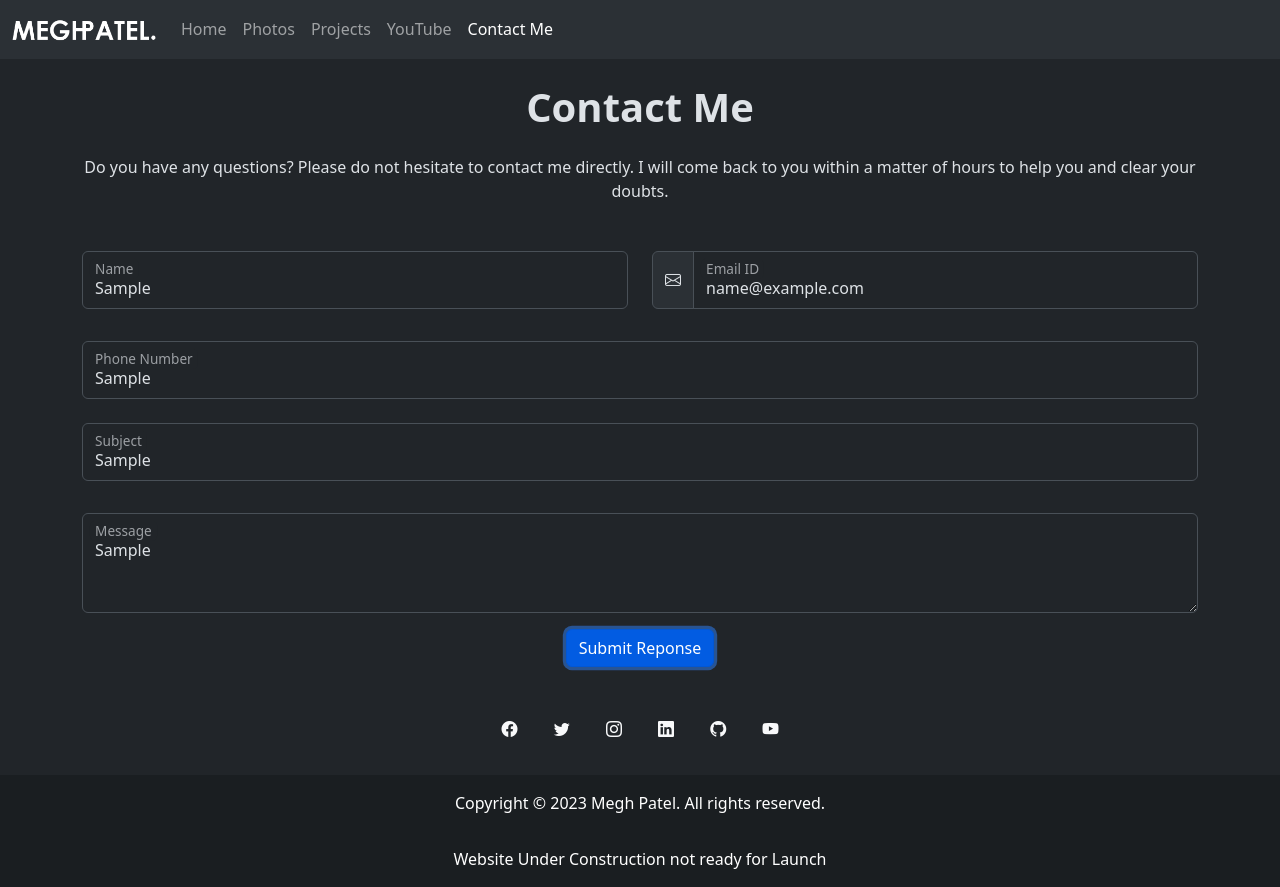
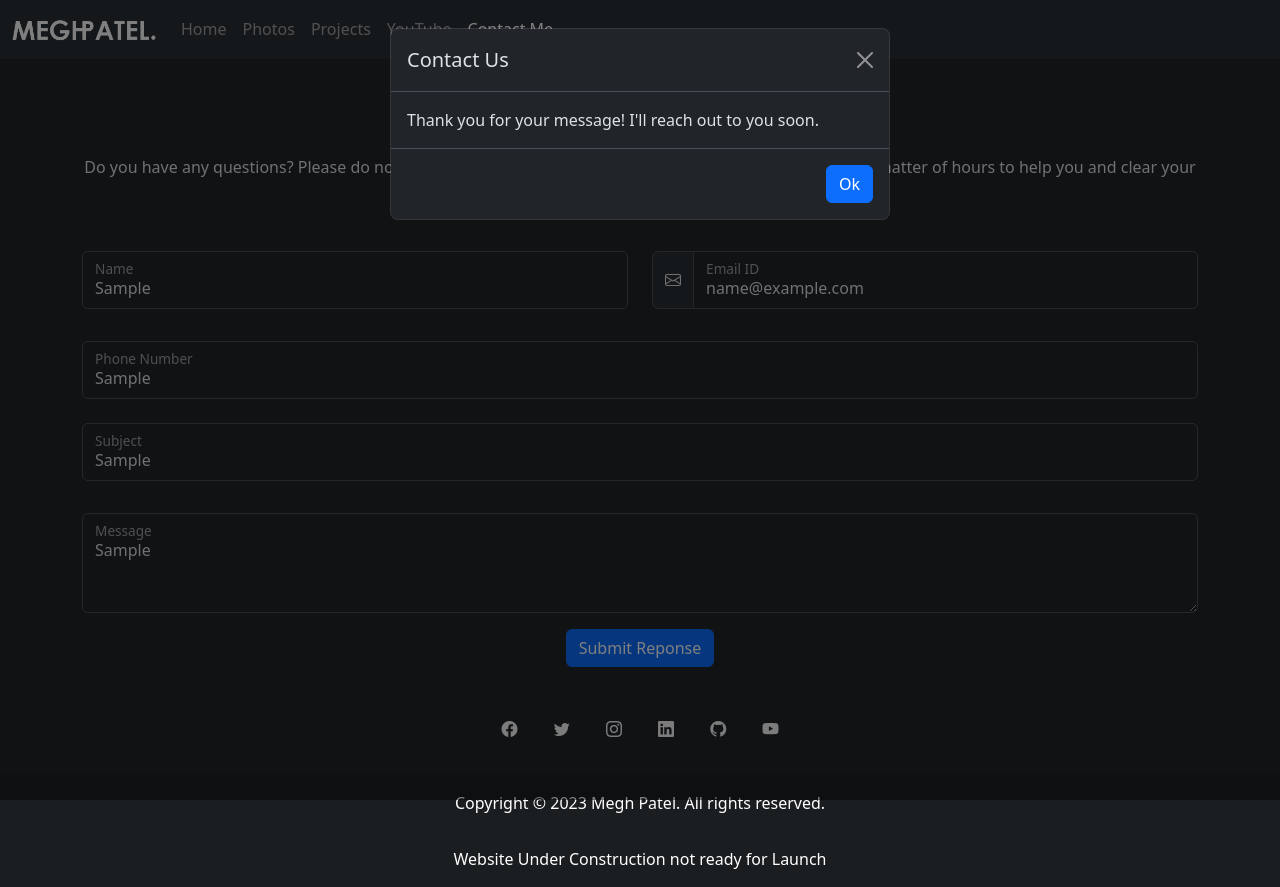
Before and after one commit to MeGH2711/meghthebaadal.com, a plain HTML site: page contactme.html in a window 1280 px wide. Both pictures are taken after typing "Sample", "name@example.com", "Sample", "Sample", "Sample" into the empty fields and a click on the button "Submit Reponse". Drawn offline with nearby package versions, Linux system fonts and the light colour scheme.

Commit message:
added modal

```diff
--- a/contactme.html
+++ b/contactme.html
@@ -124,7 +124,25 @@
       </div>
     </div>
     <div class="container" style="justify-content: center; align-items: center; display: flex;">
-      <button type="submit" class="btn btn-primary mb-3" onclick="SendMail();">Submit Reponse</button>
+      <button type="submit" class="btn btn-primary mb-3" onclick="SendMail();" data-bs-toggle="modal"
+        data-bs-target="#exampleModal">Submit Reponse</button>
+    </div>
+    <!-- Modal -->
+    <div class="modal fade" id="exampleModal" tabindex="-1" aria-labelledby="exampleModalLabel" aria-hidden="true">
+      <div class="modal-dialog">
+        <div class="modal-content">
+          <div class="modal-header">
+            <h1 class="modal-title fs-5" id="exampleModalLabel">Contact Us</h1>
+            <button type="button" class="btn-close" data-bs-dismiss="modal" aria-label="Close"></button>
+          </div>
+          <div class="modal-body">
+            Thank you for your message! I'll reach out to you soon.
+          </div>
+          <div class="modal-footer">
+            <button type="button" class="btn btn-primary" data-bs-dismiss="modal">Ok</button>
+          </div>
+        </div>
+      </div>
     </div>
   </div>
   <!-- ======= Footer ======= -->
--- a/email.js
+++ b/email.js
@@ -18,7 +18,6 @@ function SendMail() {
             document.getElementById("subject").value = "";
             document.getElementById("message").value = "";
             console.log(res);
-            alert("Your message sent successfully!!")
 
         })
         .catch(err => console.log(err));
```
